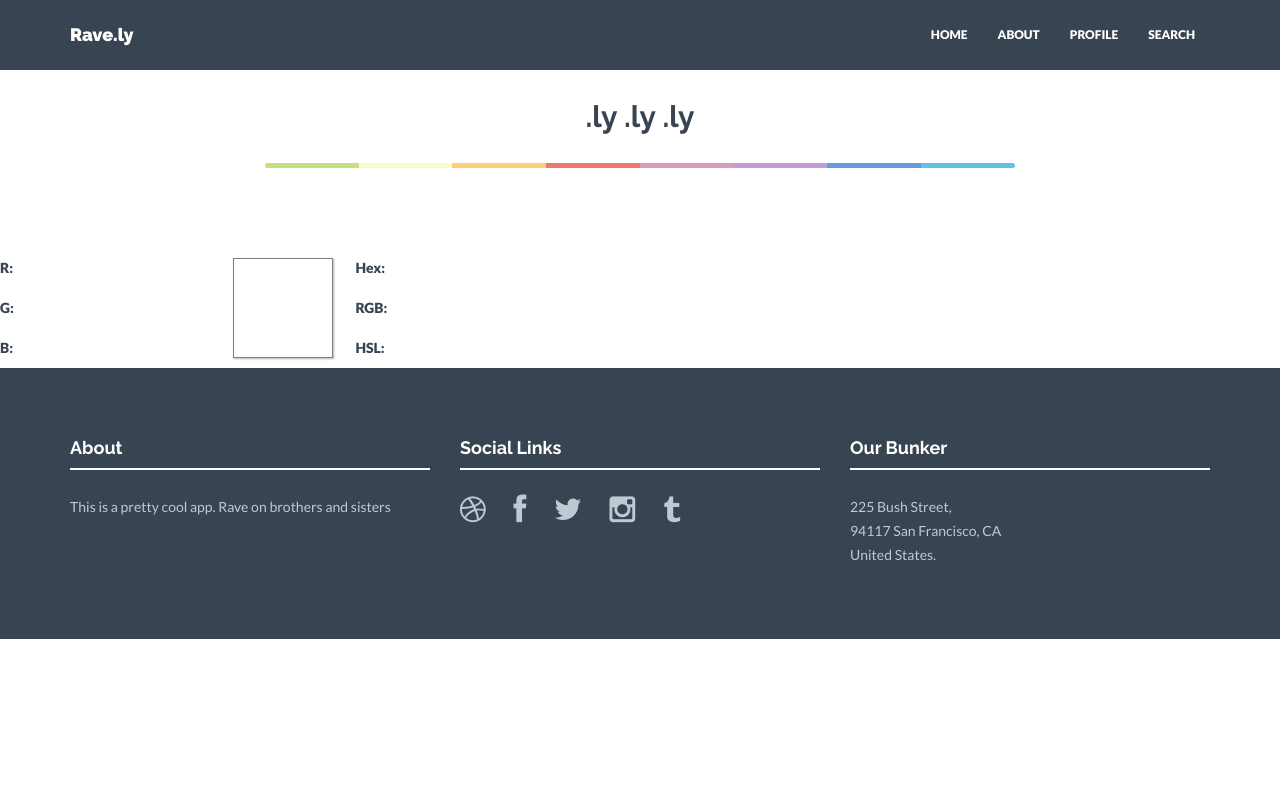
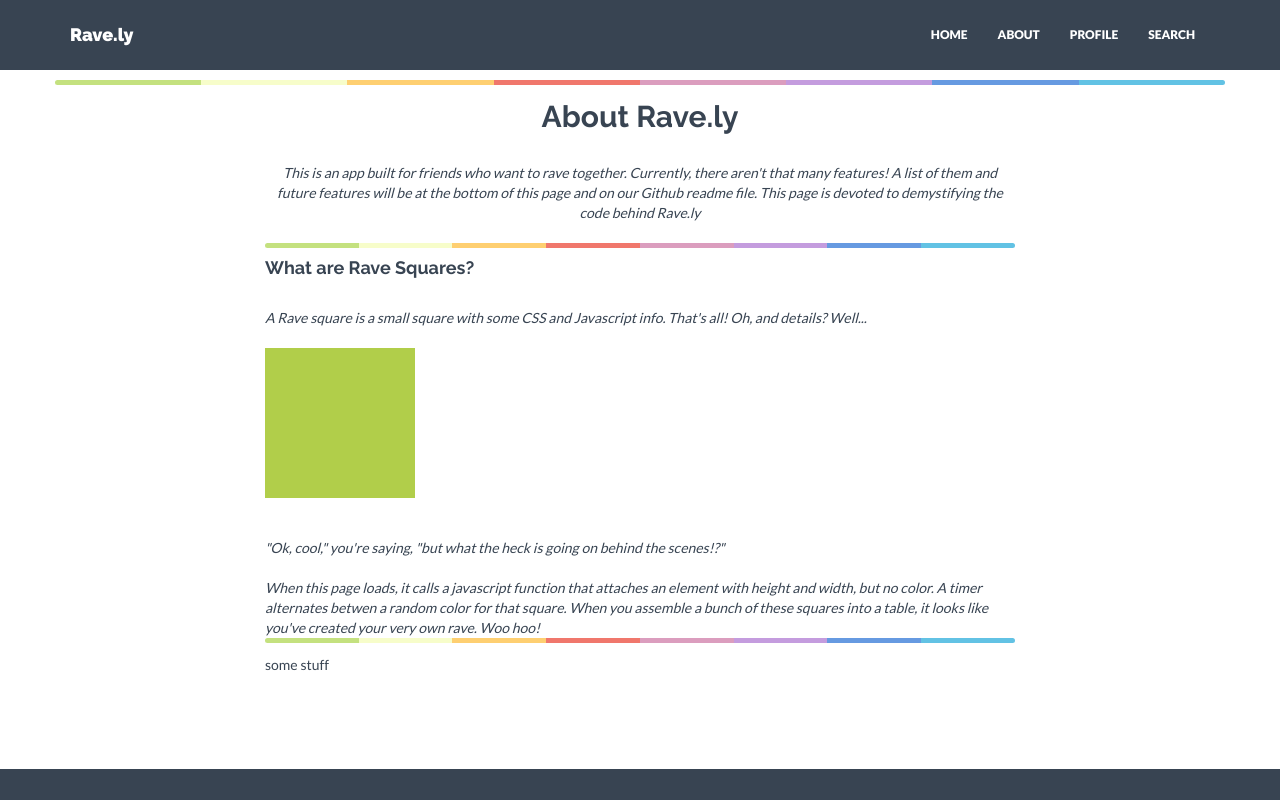
Before and after one commit to ccslakey/rave, a website: page views/about.html in a window 1280 px wide. Shown: the top 800 px of the page. Drawn offline with nearby package versions, Linux system fonts and the light colour scheme.

Commit message:
heroku stopping point. About page 1/2 done

```diff
--- /dev/null
+++ b/assets/javascripts/about.js
@@ -0,0 +1,32 @@
+$(function () {
+//places a square in the What are Rave Squares section
+squaresGen();
+
+
+
+//generate a square
+function squaresGen(){
+    //init random color
+    var hue = 'rgb(0,0,0)';
+    //init a rave square table item and give it some style
+    var $raveSq = $("<td class='rave'></td>")
+        $raveSq.css({
+    "width": "150px",
+    "height": "150px",
+    "backgroundColor": hue
+    });
+      //set a timer to change the hue on
+      //this is the color that the user will actully see
+      window.setInterval(function(){
+        var hue = 'rgb(' + (Math.floor(Math.random() * 256)) +',' + (Math.floor(Math.random() * 256)) + ',' + (Math.floor(Math.random() * 256)) +')';
+        $raveSq.css('backgroundColor', hue);
+     }, 600);
+      $("#postHere").append($raveSq);
+   };
+
+
+
+});
+
+
+// blank table
--- a/assets/javascripts/squareapp.js
+++ b/assets/javascripts/squareapp.js
@@ -4,16 +4,8 @@ $(function () {
   var bluey;
   var greeny;
 //selecting the table
-//#moTings has the button prepended, but I don't want that
 var myTable = $("#moTings");
 
-/*  HOW TO SELECT ELEMENTS ON THE TABLE
-//the table with just the rows
-//an individual row
-theTable[0]
-//selecting a single item of that row
-theTable[0].children[0]
-*/
 
 $("body").on("submit", "#signupForm", function (e) {
     var $this =  $(this);
@@ -26,15 +18,15 @@ $("body").on("submit", "#signupForm", function (e) {
   });
 
 //squarebutton goes at the top of the table
-var $sButt = $("<button class='squareButton'>"+
-  "Demo some squares"+"</button>")
-  $('#buttonPlace').prepend($sButt);
+var $sButt = $('<a href="#" class="btn btn-primary"><span class="glyphicon glyphicon-eye-open"></span> Make Squares</a>');
+
 
 // clear squares button
-var $clear = $("<button class='clearButton'>"+
-  "clear the demo squares"+"</button>")
+var $clear = $('<a href="#" class="btn btn-danger"><span class="glyphicon glyphicon-trash"></span> Throw away rave</a>');
+
+  //attach both buttons
   $('#buttonPlace').prepend($clear);
-
+  $('#buttonPlace').prepend($sButt);
 
 $sButt.on('click', function(){
     //generates a 5X6 table of squares
@@ -45,8 +37,8 @@ $sButt.on('click', function(){
 });
 
 $clear.on('click', function(){
-
-  $("#moTings").children()[2].html("")
+ ////clear the table
+ $("#moTings").find("td").remove()
 });
 
 
@@ -57,7 +49,7 @@ function squaresGen(){
     //init random color
     var hue = 'rgb(0,0,0)';
     //init a rave square table item and give it some style
-    var $raveSq = $("<td id='rave'></td>")
+    var $raveSq = $("<td class='rave'></td>")
         $raveSq.css({
     "width": "150px",
     "height": "150px",
@@ -68,7 +60,7 @@ function squaresGen(){
       window.setInterval(function(){
         var hue = 'rgb(' + (Math.floor(Math.random() * redy)) +',' + (Math.floor(Math.random() * greeny)) + ',' + (Math.floor(Math.random() * bluey)) +')';
         $raveSq.css('backgroundColor', hue);
-     }, 1000);
+     }, 600);
     //append the square somewhere
     //also gives the table some params
     //as to how many things can be there
--- a/views/about.html
+++ b/views/about.html
@@ -23,7 +23,7 @@
       <script src="https://oss.maxcdn.com/libs/html5shiv/3.7.0/html5shiv.js"></script>
       <script src="https://oss.maxcdn.com/libs/respond.js/1.4.2/respond.min.js"></script>
     <![endif]-->
-        <script src="../assets/javascripts/squareapp.js"></script>
+        <script src="../assets/javascripts/about.js"></script>
   </head>
   <body>
     <!-- Fixed navbar -->
@@ -53,43 +53,45 @@
 
 
   <!-- *****************************************************************************************************************
-   TITLE & CONTENT
+    CONTENT
    ***************************************************************************************************************** -->
 
    <div class="container mtb">
     <div class="row">
       <div class="col-lg-8 col-lg-offset-2 centered">
-        <h2>.ly .ly .ly</h2>
+        <h2>About Rave.ly</h2>
+        <br>
+        <em>This is an app built for friends who want
+        to rave together. Currently, there aren't that
+        many features! A list of them and future features will be at the bottom of this page and on our Github readme file. This page is devoted to demystifying the code behind Rave.ly</em>
+        <br>
         <br>
         <div class="prettyline"></div>
       </div>
+
+        <div class="col-lg-8 col-lg-offset-2 left">
+        <h4>What are Rave Squares?</h4>
+        <br>
+        <em>A Rave square is a small square with some
+        CSS and Javascript info. That's all! Oh, and details? Well...</em>
+        <br> <br>
+        <div id="postHere"></div>
+        <br> <br>
+        <em>"Ok, cool," you're saying, "but what the heck is going on behind the scenes!?"</em>
+        <br> <br>
+        <em>When this page loads, it calls a javascript function that attaches an element with height and width, but no color. A timer alternates betwen a random color for that square.
+
+        When you assemble a bunch of these squares into a table, it looks like you've created your very own rave. Woo hoo!</em>
+        <div class="prettyline"></div>
+      </div>
+      <div class="col-lg-8 col-lg-offset-2 left">
+        <p>some stuff</p>
+      </div>
+    <div class="prettyline"></div>
     </div>
    </div><! --/container -->
 
-  <!-- *****************************************************************************************************************
-   PORTFOLIO SECTION
-   ***************************************************************************************************************** -->
- <!-- just what is a rave square? -->
-<!-- why should anyone care? -->
-<!-- ok, i care, how does it work -->
-<!-- i still don't care, you sound like a tosser -->
-<!-- rgb controls -->
-<!-- just what does this do? -->
-<div class="sliders yui3-skin-sam">
-    <dl>
-        <dt>R: <span id="r-val" class="val"></span></dt><dd id="r-slider"></dd>
-        <dt>G: <span id="g-val" class="val"></span></dt><dd id="g-slider"></dd>
-        <dt>B: <span id="b-val" class="val"></span></dt><dd id="b-slider"></dd>
-    </dl>
-</div>
-<div class="color"></div>
-<div class="output">
-    <dl>
-        <dt>Hex:</dt><dd id="hex"></dd>
-        <dt>RGB:</dt><dd id="rgb"></dd>
-        <dt>HSL:</dt><dd id="hsl"></dd>
-    </dl>
-</div>
+
 
 
 
```
Also changed, not shown: views/home.html (+4 -3 lines).
